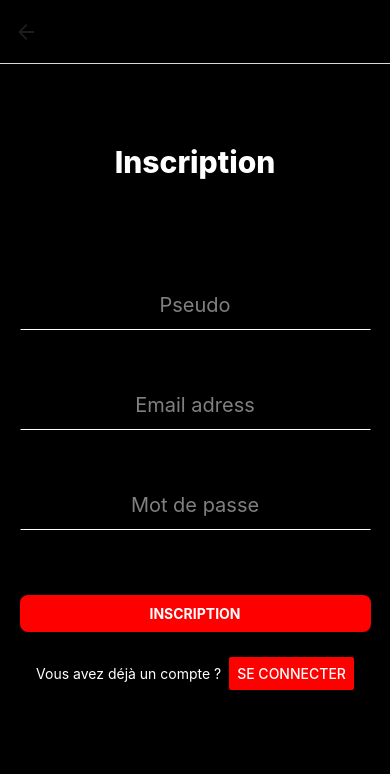
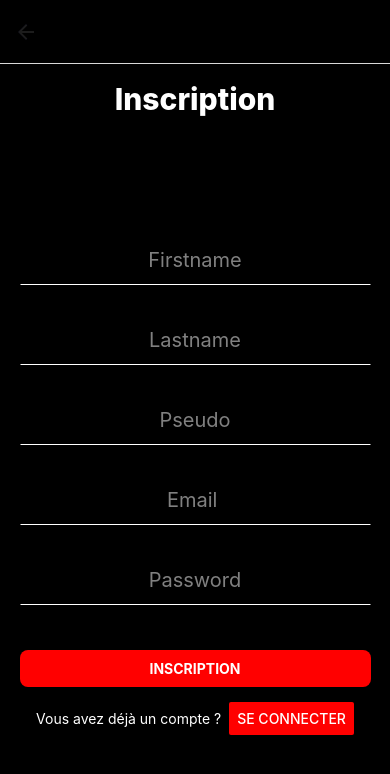
Before and after one commit to adatechschool/projet-mobile-pari_damis, a React Native app in the folder Frontend/: screen /Signup in a window 390 px wide. Shown: the top 774 px of the page. Built offline with nearby package versions, Linux system fonts and the light colour scheme.

Commit message:
connecté

```diff
--- a/Frontend/components/Login.js
+++ b/Frontend/components/Login.js
@@ -2,6 +2,8 @@ import React from "react";
 import { NavigationContainer } from "@react-navigation/native";
 import { createNativeStackNavigator } from "@react-navigation/native-stack";
 import { useFormik } from "formik";
+
+
 import {
   View,
   Text,
@@ -10,6 +12,8 @@ import {
   StyleSheet,
   Button,
   KeyboardAvoidingView,
+  Platform,
+  Alert,
 } from "react-native";
 import { Colors } from "react-native/Libraries/NewAppScreen";
 
@@ -18,26 +22,67 @@ import { Colors } from "react-native/Libraries/NewAppScreen";
 const Login = ({ navigation }) => {
   const formik = useFormik({
     initialValues: {
-      email: "",
-      MotDePasse: "",
+      Email: "",
+      Password: "",
+      Device: "",
+      Os: "",
     },
     validate: (values) => {
       const errors = {};
-      if (!values.email) {
-        errors.email = "Veuillez entrer votre adresse e-mail";
+      if (!values.Email) {
+        errors.Email = "Veuillez entrer votre adresse e-mail";
       }
-      if (!values.MotDePasse) {
-        errors.MotDePasse = "Veuillez entrer votre mot de passe";
+      if (!values.Password) {
+        errors.Password = "Veuillez entrer votre mot de passe";
       }
       return errors;
     },
-    onSubmit: (values) => {
-      if (Object.keys(formik.errors).length === 0) {
-        console.log("Soumis", values.email, values.MotDePasse);
+
+    onSubmit: async (values) => {
+      try {
+        const apiUrl = "http://localhost:3001/auth/login"; // Remplacez par l'URL réelle de votre API
+
+
+        console.log("log 1", Platform.isPad);
+        console.log("log 2", Platform.OS);
+
+
+        const response = await fetch(apiUrl, {
+          method: "POST",
+          headers: {
+            "Content-Type": "application/json",
+          },
+          body: JSON.stringify({
+            Email: values.Email.toLowerCase(),
+            Password: values.Password,
+            Device: Platform.isPad ? "TABLET" : "MOBILEPHONE",
+            Os: Platform.OS.toUpperCase(),
+          }),
+        });
+
+        if (!response.ok) {
+          throw new Error(`Erreur de réseau (statut ${response.status})`);
+        }
+
+        const responseData = await response.json();
+
+        console.log("Données envoyées avec succès", responseData);
+
         formik.resetForm();
-        navigation.navigate("MyTabs");
+        navigation.navigate("Home");
+        Alert.alert("vous êtes connecté");
+      } catch (error) {
+        console.error("Erreur lors de l'envoi des données", error);
       }
     },
+
+    // onSubmit: (values) => {
+    //   if (Object.keys(formik.errors).length === 0) {
+    //     console.log("Soumis", values.Email, values.Password);
+    //     formik.resetForm();
+    //     navigation.navigate("MyTabs");
+    //   }
+    // },
   });
   const onPress = () => {
     formik.handleSubmit();
@@ -58,28 +103,24 @@ const Login = ({ navigation }) => {
       <KeyboardAvoidingView behavior="padding" style={styles.form}>
         <TextInput
           style={styles.Email}
-          placeholder="Email Address"
+          placeholder="Email"
           placeholderTextColor="gray"
-          value={formik.values.email}
-          onChangeText={formik.handleChange("email")}
+          value={formik.values.Email}
+          onChangeText={formik.handleChange("Email")}
         />
 
-        <Text style={{ color: "red" }}>
-          {formik.errors.email}
-        </Text>
+        <Text style={{ color: "red" }}>{formik.errors.Email}</Text>
 
         <TextInput
           style={styles.MotDePasse}
-          placeholder="Mot de passe"
+          placeholder="Password"
           placeholderTextColor="gray"
           secureTextEntry
-          value={formik.values.MotDePasse}
-          onChangeText={formik.handleChange("MotDePasse")}
+          value={formik.values.Password}
+          onChangeText={formik.handleChange("Password")}
         />
 
-        <Text style={{ color: "red"}}>
-          {formik.errors.MotDePasse}
-        </Text>
+        <Text style={{ color: "red" }}>{formik.errors.Password}</Text>
 
         <TouchableOpacity style={styles.customButton} onPress={onPress}>
           <Text style={styles.buttonText}>SE CONNECTER</Text>
@@ -91,7 +132,7 @@ const Login = ({ navigation }) => {
             alignItems: "center",
           }}
         >
-          <Text style={{ color: "white" }}>Vous n’avez pas de compte ?</Text>
+          <Text style={{ color: "white" }}>Vous n'avez pas de compte ?</Text>
           <Button
             title="S'inscrire"
             color="red"
--- a/Frontend/components/Signup.js
+++ b/Frontend/components/Signup.js
@@ -10,39 +10,81 @@ import {
   TouchableOpacity,
   StyleSheet,
   Button,
-  StatusBar
+  StatusBar,
+  Alert
 } from "react-native";
 
 //const {width, height} = Dimensions.get('window') //detection dela dimension ecran
 
 const Signup = ({ navigation }) => {
+
   const formik = useFormik({
     initialValues: {
-      pseudo:"",
-      email: "",
-      MotDePasse: "",
+      Firstname: "",
+	    Lastname:"",
+      Pseudo:"",
+      Email: "",
+      Password: "",
     },
     validate: (values) => {
       const errors = {};
 
-      if (!values.pseudo) {
-        errors.pseudo = "Veuillez entrer votre pseudo";
+      if (!values.Firstname) {
+        errors.Firstname = "Veuillez entrer votre prénom";
       }
-      if (!values.email) {
-        errors.email = "Veuillez entrer votre adresse e-mail";
+      if (!values.Lastname) {
+        errors.Lastname = "Veuillez entrer votre nom";
       }
-      if (!values.MotDePasse) {
-        errors.MotDePasse = "Veuillez entrer votre mot de passe";
+      if (!values.Pseudo) {
+        errors.Pseudo = "Veuillez entrer votre pseudo";
+      }
+      if (!values.Email) {
+        errors.Email = "Veuillez entrer votre adresse e-mail";
+      }
+      if (!values.Password) {
+        errors.Password = "Veuillez entrer votre mot de passe";
       }
       return errors;
     },
-    onSubmit: (values) => {
-      if (Object.keys(formik.errors).length === 0) {
-        console.log("Soumis",values.pseudo, values.email, values.MotDePasse);
+
+
+    onSubmit: async (values) => {
+      try {
+        const apiUrl = 'http://localhost:3001/auth/signUp';  // Remplacez par l'URL réelle de votre API
+
+        const response = await fetch(apiUrl, {
+          method: 'POST',
+          headers: {
+            'Content-Type': 'application/json',
+          },
+          body: JSON.stringify({
+            Firstname: values.Firstname,
+            Lastname: values.Lastname,
+            Pseudo: values.Pseudo,
+            Email: values.Email,
+            Password: values.Password,
+          })
+
+
+        });
+
+        if (!response.ok) {
+          throw new Error(`Erreur de réseau (statut ${response.status})`);
+        }
+
+        const responseData = await response.json();
+
+        console.log('Données envoyées avec succès', responseData);
+
         formik.resetForm();
-        navigation.navigate("Login");
+        navigation.navigate('Login');
+        Alert.alert("vous êtes inscrit")
+      } catch (error) {
+        console.error('Erreur lors de l\'envoi des données', error);
       }
     },
+
+
   });
   const onPress = () => {
     formik.handleSubmit();
@@ -60,34 +102,54 @@ const Signup = ({ navigation }) => {
       <View style={styles.form}>
         <TextInput
           style={styles.text}
-          placeholder="Pseudo"
+          placeholder="Firstname"
           placeholderTextColor="gray"
-          value={formik.values.pseudo}
-          onChangeText={formik.handleChange("pseudo")}
+          value={formik.values.Firstname}
+          onChangeText={formik.handleChange("Firstname")}
         />
         <Text style={{ color: "red"}}>
-          {formik.errors.pseudo}
+          {formik.errors.Firstname}
         </Text>
         <TextInput
           style={styles.text}
-          placeholder="Email adress"
+          placeholder="Lastname"
           placeholderTextColor="gray"
-          value={formik.values.email}
-          onChangeText={formik.handleChange("email")}
+          value={formik.values.Lastname}
+          onChangeText={formik.handleChange("Lastname")}
         />
         <Text style={{ color: "red"}}>
-          {formik.errors.email}
+          {formik.errors.Lastname}
         </Text>
         <TextInput
           style={styles.text}
-          placeholder="Mot de passe"
+          placeholder="Pseudo"
+          placeholderTextColor="gray"
+          value={formik.values.Pseudo}
+          onChangeText={formik.handleChange("Pseudo")}
+        />
+        <Text style={{ color: "red"}}>
+          {formik.errors.Pseudo}
+        </Text>
+        <TextInput
+          style={styles.text}
+          placeholder="Email "
+          placeholderTextColor="gray"
+          value={formik.values.Email}
+          onChangeText={formik.handleChange("Email")}
+        />
+        <Text style={{ color: "red"}}>
+          {formik.errors.Email}
+        </Text>
+        <TextInput
+          style={styles.text}
+          placeholder="Password"
           placeholderTextColor="gray"
           secureTextEntry={true}
-          value={formik.values.MotDePasse}
-          onChangeText={formik.handleChange("MotDePasse")}
+          value={formik.values.Password}
+          onChangeText={formik.handleChange("Password")}
         />
         <Text style={{ color: "red"}}>
-          {formik.errors.MotDePasse}
+          {formik.errors.Password}
         </Text>
         <TouchableOpacity style={styles.customButton} onPress={onPress}>
           <Text style={styles.buttonText}>INSCRIPTION</Text>
@@ -118,7 +180,7 @@ export default Signup;
 const styles = StyleSheet.create({
   inscription: {
     color: "white",
-    top: 70,
+    top: 7,
     fontSize: 30,
     padding: 5,
     margin: 5,
@@ -146,7 +208,7 @@ const styles = StyleSheet.create({
     alignItems: "center",
 
     width: "100%",
-    gap: 20,
+    gap: 10,
   },
   text: {
     borderWidth: 1,
```
